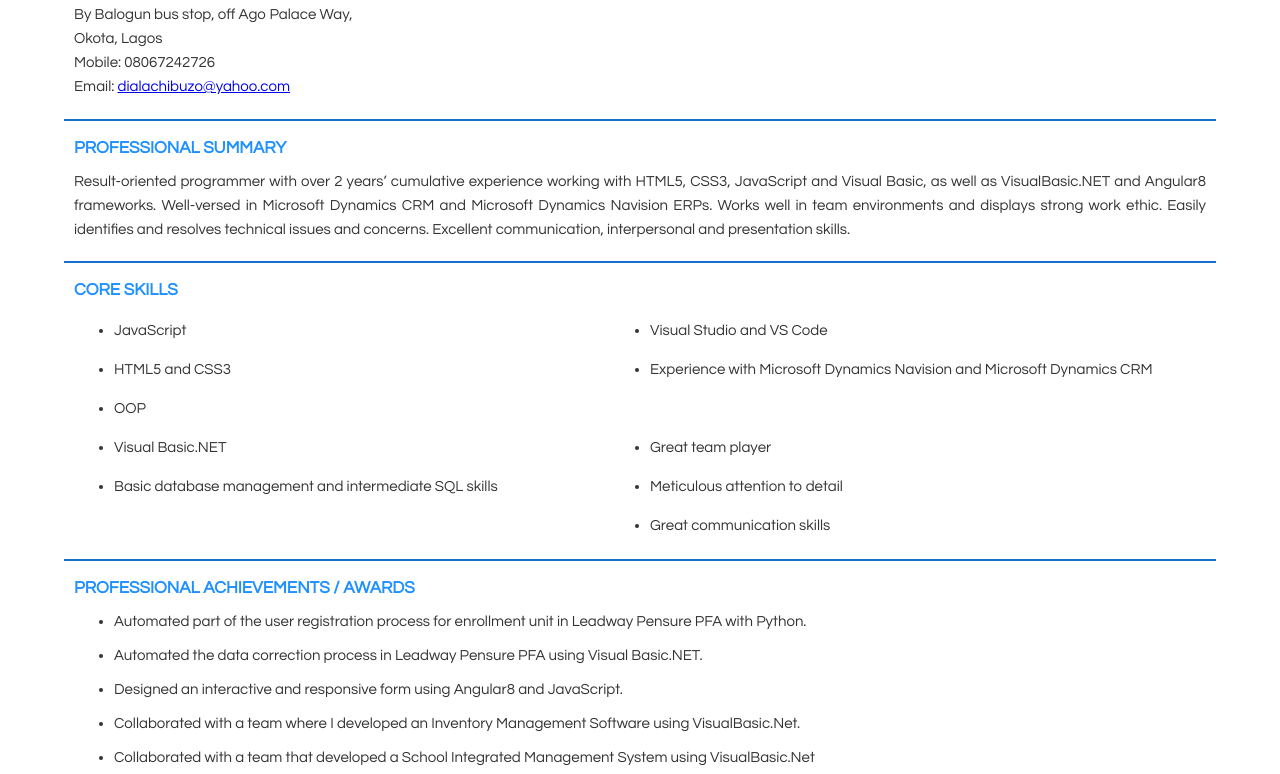
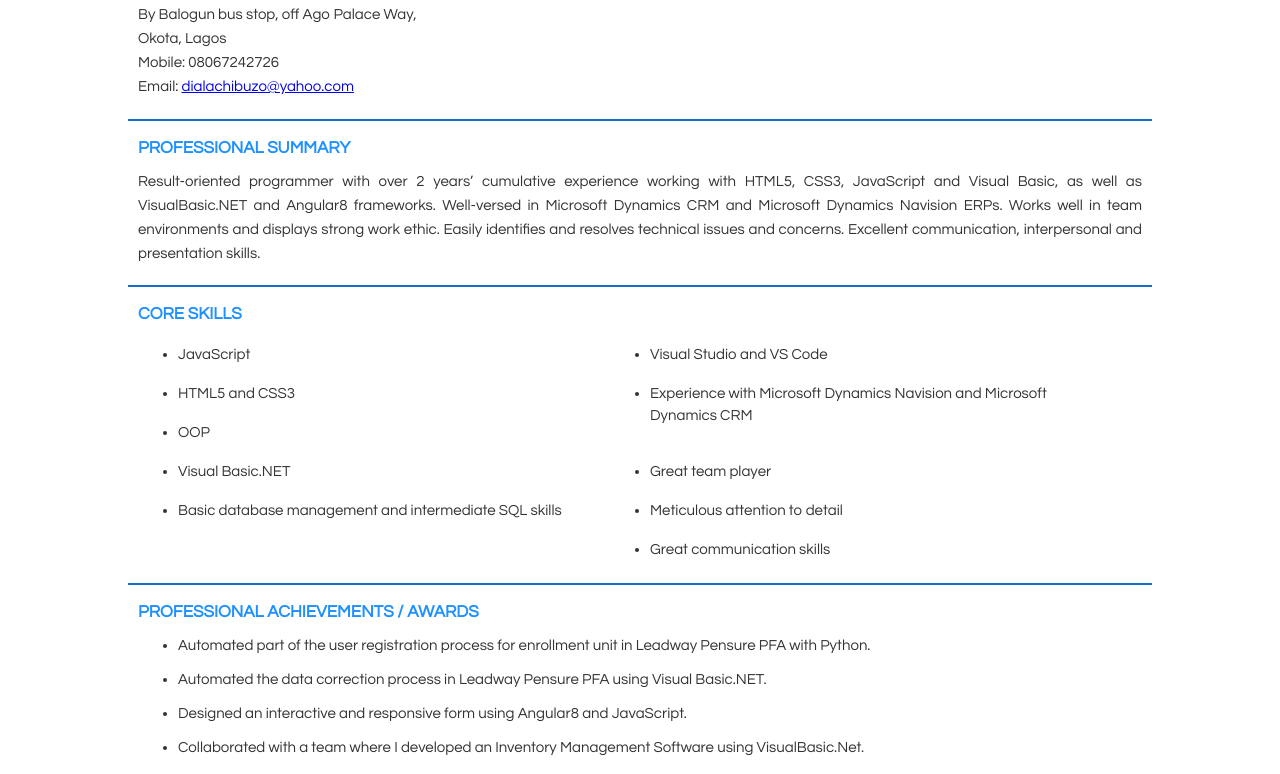
Before and after one commit to CDiala/resume, a plain HTML site: page index.html in a window 1280 px wide. Shown: the part 87-861 px from the top of the page. Drawn offline with Linux system fonts and the light colour scheme.

Commit message:
Added finishing touches to the mobile screen style

```diff
--- a/styles/style.css
+++ b/styles/style.css
@@ -17,7 +17,7 @@ body {
   font-size: 1rem;
   line-height: 2;
   margin: 3.6rem auto;
-  width: 90%;
+  width: 85%;
   /* max-width: 90%; */
 }
 
@@ -191,3 +191,9 @@ p {
     font-size: 1.5rem;
   }
 }
+
+@media screen and (min-width: 768px) {
+  body {
+    width: 80%;
+  }
+}
```
